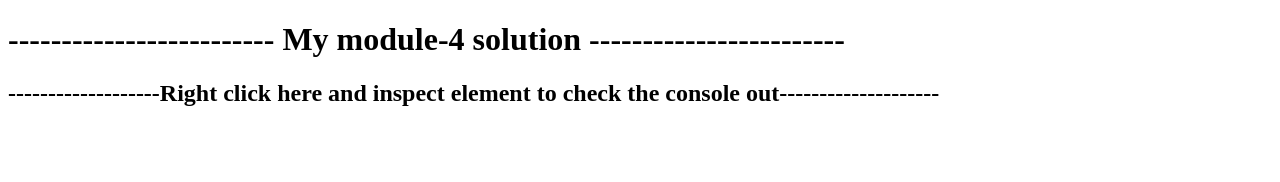
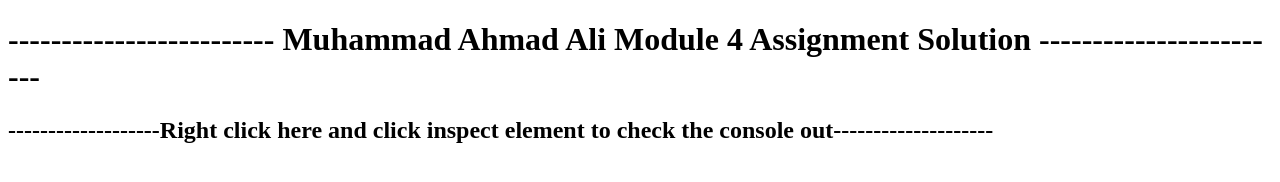
Before and after one commit to ahmadali3130/Module-4-Coding-Assignment, a plain HTML site: page index.html in a window 1280 px wide. Drawn offline with Linux system fonts and the light colour scheme.

Commit message:
Update index.html

```diff
--- a/index.html
+++ b/index.html
@@ -4,8 +4,8 @@
 	<title></title>
 </head>
 <body>
-	<h1>------------------------- My module-4 solution ------------------------</h1>
-  <h2>-------------------Right click here and inspect element to check the console out--------------------</h2>
+	<h1>------------------------- Muhammad Ahmad Ali Module 4 Assignment Solution ------------------------</h1>
+  <h2>-------------------Right click here and click inspect element to check the console out--------------------</h2>
 	<script src="script.js" ="text/javascript">
 
 		</script>
```
